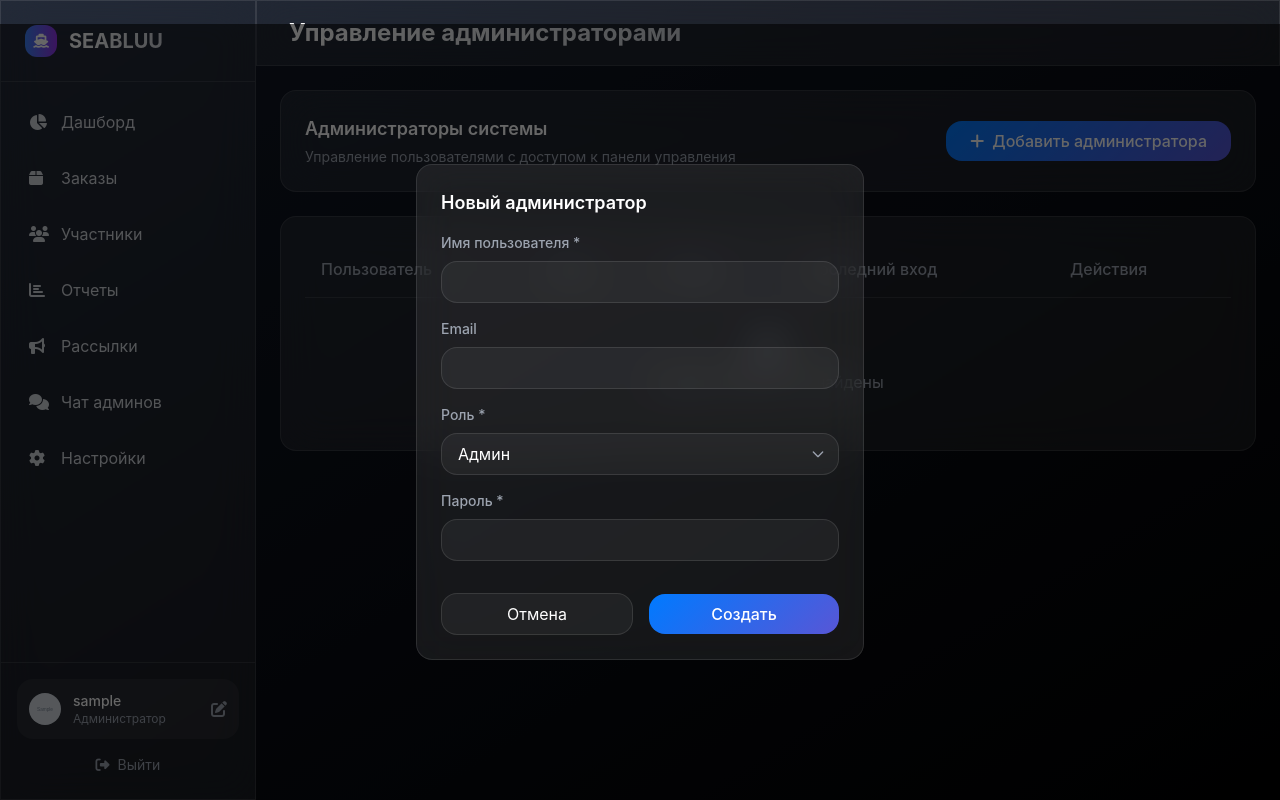
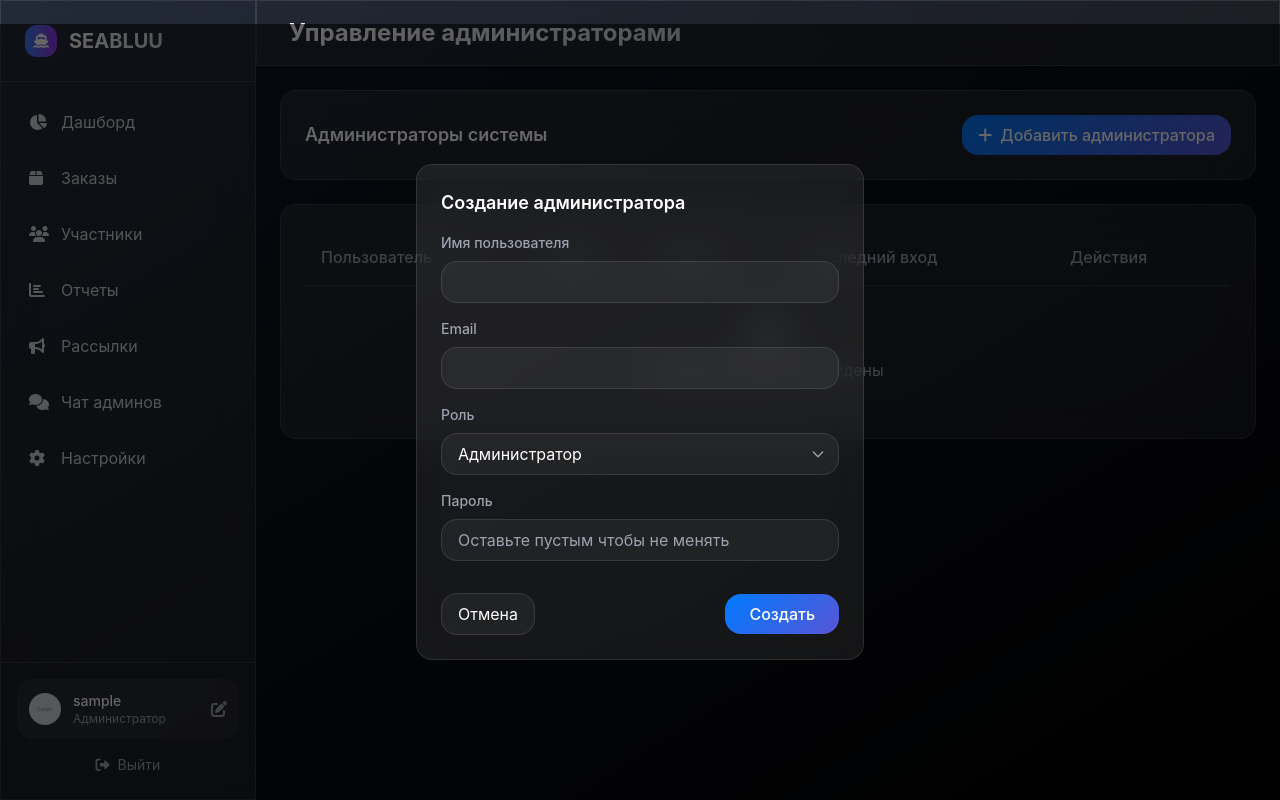
Before and after one commit to mizucxre/sb_test, a Python web app: template app/templates/admin_users.html in a window 1280 px wide. Run offline with Jinja, Linux system fonts and the light colour scheme; the template is opened without the code that fills it: most values are stand-ins (such as "Sample title", 1, 10 or a date in 2020); grey boxes marked "Sample" are stand-in pictures; some libraries are stand-ins or nearby versions.

Commit message:
Update admin_users.html

```diff
--- a/app/templates/admin_users.html
+++ b/app/templates/admin_users.html
@@ -7,17 +7,14 @@
     <!-- Header -->
     <div class="glass-effect rounded-2xl p-6">
         <div class="flex items-center justify-between">
-            <div>
-                <h3 class="text-lg font-semibold">Администраторы системы</h3>
-                <p class="text-gray-400 text-sm mt-1">Управление пользователями с доступом к панели управления</p>
-            </div>
-            <button @click="showCreateForm = true" class="btn-primary px-6 py-2 rounded-2xl font-medium">
+            <h3 class="text-lg font-semibold">Администраторы системы</h3>
+            <button @click="showCreateForm = true" class="btn-primary px-4 py-2 rounded-2xl font-medium">
                 <i class="fas fa-plus mr-2"></i>Добавить администратора
             </button>
         </div>
     </div>
 
-    <!-- Users Table -->
+    <!-- Users List -->
     <div class="glass-effect rounded-2xl p-6">
         <div class="overflow-x-auto">
             <table class="w-full">
@@ -51,22 +48,17 @@
                         <tr class="border-b border-white/5 hover:bg-white/5 transition-colors duration-200">
                             <td class="py-4 px-4">
                                 <div class="flex items-center space-x-3">
-                                    <template x-if="user.avatar_url">
-                                        <img :src="user.avatar_url" alt="Avatar" class="w-8 h-8 rounded-full">
-                                    </template>
-                                    <template x-if="!user.avatar_url">
-                                        <div class="w-8 h-8 bg-gradient-to-r from-blue-500 to-purple-600 rounded-full flex items-center justify-center">
-                                            <i class="fas fa-user text-white text-xs"></i>
-                                        </div>
-                                    </template>
+                                    <img :src="user.avatar_url || 'https://ui-avatars.com/api/?name=' + user.username + '&background=random&size=64'"
+                                         :alt="user.username"
+                                         class="w-10 h-10 rounded-full">
                                     <div>
-                                        <div x-text="user.username" class="font-medium"></div>
-                                        <div x-text="user.email" class="text-gray-400 text-sm"></div>
+                                        <p class="font-medium" x-text="user.username"></p>
+                                        <p class="text-sm text-gray-400" x-text="user.email || 'Нет email'"></p>
                                     </div>
                                 </div>
                             </td>
                             <td class="py-4 px-4">
-                                <span class="inline-flex items-center px-3 py-1 rounded-full text-sm font-medium capitalize"
+                                <span class="inline-flex items-center px-3 py-1 rounded-full text-sm font-medium"
                                       :class="user.role === 'super_admin' ? 'bg-purple-500/20 text-purple-400' : 'bg-blue-500/20 text-blue-400'"
                                       x-text="user.role === 'super_admin' ? 'Супер-админ' : 'Админ'"></span>
                             </td>
@@ -75,13 +67,15 @@
                                       :class="user.is_active ? 'bg-green-500/20 text-green-400' : 'bg-red-500/20 text-red-400'"
                                       x-text="user.is_active ? 'Активен' : 'Неактивен'"></span>
                             </td>
-                            <td class="py-4 px-4 text-gray-400 text-sm" x-text="formatDate(user.last_login)"></td>
+                            <td class="py-4 px-4 text-gray-400 text-sm">
+                                <span x-text="formatDate(user.last_login) || 'Никогда'"></span>
+                            </td>
                             <td class="py-4 px-4">
                                 <div class="flex items-center space-x-2">
                                     <button @click="editUser(user)" class="p-2 text-blue-400 hover:text-blue-300 hover:bg-blue-500/10 rounded-2xl transition-all duration-200">
                                         <i class="fas fa-edit"></i>
                                     </button>
-                                    <button x-show="user.id !== currentUser.id" @click="deleteUser(user)" class="p-2 text-red-400 hover:text-red-300 hover:bg-red-500/10 rounded-2xl transition-all duration-200">
+                                    <button @click="deleteUser(user)" class="p-2 text-red-400 hover:text-red-300 hover:bg-red-500/10 rounded-2xl transition-all duration-200">
                                         <i class="fas fa-trash"></i>
                                     </button>
                                 </div>
@@ -96,11 +90,11 @@
     <!-- Create/Edit Modal -->
     <div x-show="showCreateForm || editingUser" x-transition class="fixed inset-0 bg-black bg-opacity-60 flex items-center justify-center z-50 p-4">
         <div class="glass-effect rounded-2xl p-6 w-full max-w-md">
-            <h3 class="text-lg font-semibold mb-4" x-text="editingUser ? 'Редактирование администратора' : 'Новый администратор'"></h3>
+            <h3 class="text-lg font-semibold mb-4" x-text="editingUser ? 'Редактирование администратора' : 'Создание администратора'"></h3>
 
             <form @submit.prevent="submitForm()" class="space-y-4">
                 <div>
-                    <label class="block text-sm font-medium text-gray-400 mb-2">Имя пользователя *</label>
+                    <label class="block text-sm font-medium text-gray-400 mb-2">Имя пользователя</label>
                     <input type="text" x-model="formData.username" required
                            class="w-full bg-white/5 border border-white/10 rounded-2xl px-4 py-2 focus:outline-none focus:ring-2 focus:ring-blue-500/50 focus:border-blue-500/50"
                            :readonly="editingUser">
@@ -113,26 +107,27 @@
                 </div>
 
                 <div>
-                    <label class="block text-sm font-medium text-gray-400 mb-2">Роль *</label>
-                    <select x-model="formData.role" required
+                    <label class="block text-sm font-medium text-gray-400 mb-2">Роль</label>
+                    <select x-model="formData.role"
                             class="w-full bg-white/5 border border-white/10 rounded-2xl px-4 py-2 focus:outline-none focus:ring-2 focus:ring-blue-500/50 focus:border-blue-500/50">
-                        <option value="admin">Админ</option>
-                        <option value="super_admin">Супер-админ</option>
+                        <option value="admin">Администратор</option>
+                        <option value="super_admin">Супер-администратор</option>
                     </select>
                 </div>
 
-                <div x-show="!editingUser">
-                    <label class="block text-sm font-medium text-gray-400 mb-2">Пароль *</label>
-                    <input type="password" x-model="formData.password" required
-                           class="w-full bg-white/5 border border-white/10 rounded-2xl px-4 py-2 focus:outline-none focus:ring-2 focus:ring-blue-500/50 focus:border-blue-500/50">
+                <div>
+                    <label class="block text-sm font-medium text-gray-400 mb-2">Пароль</label>
+                    <input type="password" x-model="formData.password" :required="!editingUser"
+                           class="w-full bg-white/5 border border-white/10 rounded-2xl px-4 py-2 focus:outline-none focus:ring-2 focus:ring-blue-500/50 focus:border-blue-500/50"
+                           placeholder="Оставьте пустым чтобы не менять">
                 </div>
 
-                <div class="flex items-center space-x-4 pt-4">
-                    <button type="button" @click="closeForm()" class="flex-1 px-4 py-2 bg-white/5 hover:bg-white/10 border border-white/10 hover:border-white/20 rounded-2xl transition-all duration-200">
+                <div class="flex items-center justify-between pt-4">
+                    <button type="button" @click="closeForm()" class="px-4 py-2 rounded-2xl bg-white/5 hover:bg-white/10 border border-white/10 hover:border-white/20">
                         Отмена
                     </button>
                     <button type="submit" :disabled="loading"
-                            class="flex-1 btn-primary px-4 py-2 rounded-2xl font-medium disabled:opacity-50 disabled:cursor-not-allowed">
+                            class="btn-primary px-6 py-2 rounded-2xl font-medium disabled:opacity-50">
                         <i class="fas fa-spinner fa-spin mr-2" x-show="loading"></i>
                         <span x-text="editingUser ? 'Обновить' : 'Создать'"></span>
                     </button>
@@ -154,9 +149,6 @@ document.addEventListener('alpine:init', () => {
             email: '',
             role: 'admin',
             password: ''
-        },
-        currentUser: {
-            id: {{ current_admin.user_id }}
         },
 
         async init() {
@@ -193,11 +185,11 @@ document.addEventListener('alpine:init', () => {
                     const response = await fetch(`/admin/api/admin/users/${user.id}`, {
                         method: 'DELETE'
                     });
+                    const result = await response.json();
 
-                    const result = await response.json();
                     if (response.ok) {
                         this.showNotification(result.message, 'success');
-                        this.loadUsers();
+                        await this.loadUsers();
                     } else {
                         this.showNotification(result.detail, 'error');
                     }
@@ -230,10 +222,11 @@ document.addEventListener('alpine:init', () => {
                 if (response.ok) {
                     this.showNotification(result.message, 'success');
                     this.closeForm();
-                    this.loadUsers();
+                    await this.loadUsers();
                 } else {
                     this.showNotification(result.detail, 'error');
                 }
+
             } catch (error) {
                 console.error('Error submitting form:', error);
                 this.showNotification('Ошибка при сохранении', 'error');
@@ -254,7 +247,7 @@ document.addEventListener('alpine:init', () => {
         },
 
         formatDate(dateString) {
-            if (!dateString) return 'Никогда';
+            if (!dateString) return '';
             try {
                 const date = new Date(dateString);
                 return date.toLocaleDateString('ru-RU', {
@@ -264,12 +257,12 @@ document.addEventListener('alpine:init', () => {
                     minute: '2-digit'
                 });
             } catch (e) {
-                return 'Неизвестно';
+                return '';
             }
         },
 
         showNotification(message, type = 'info') {
-            // Используем утилиту из base.html если она есть, иначе fallback
+            // Используем утилиту из base.html
             if (window.Alpine && Alpine.$data && Alpine.$data.pageUtils) {
                 Alpine.$data.pageUtils.showNotification(message, type);
             } else {
```
